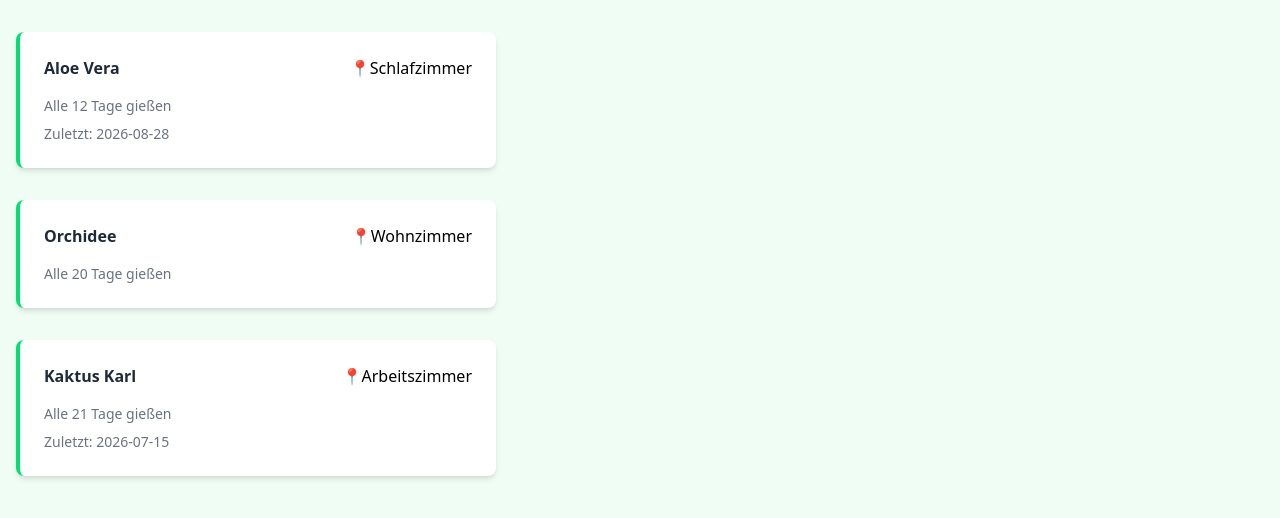
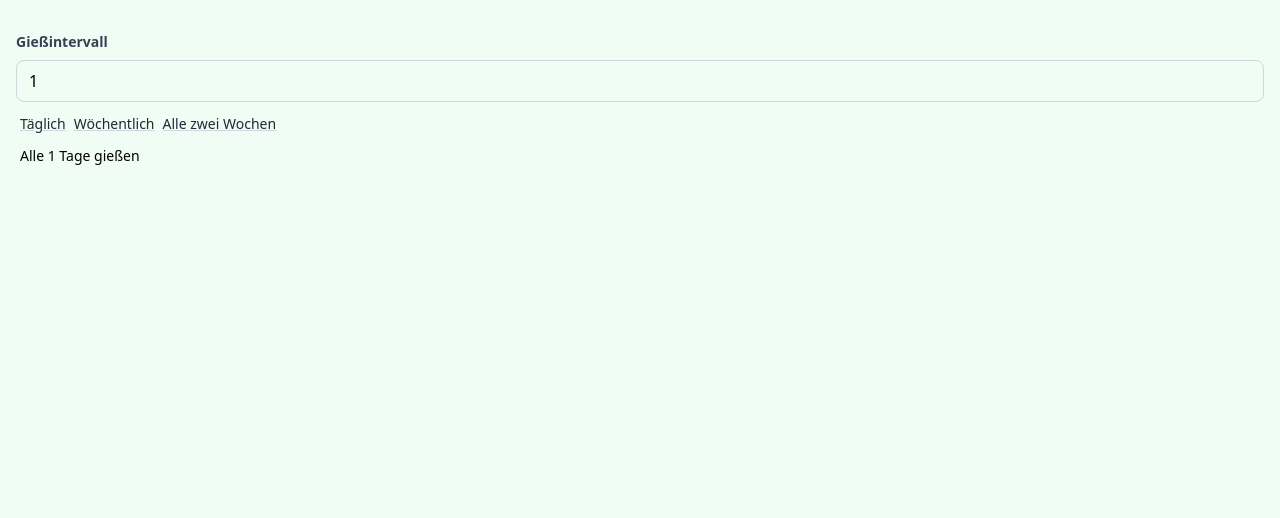
Before and after one commit to nilshartmann-workshops/2026-09-01-react, a React (Vite) app in the folder workspace/: page / in a window 1280 px wide. Shown: the top 518 px of the page. Built offline with nearby package versions, Linux system fonts and the light colour scheme.

Commit message:
05: State

```diff
--- a/workspace/src/components/App.tsx
+++ b/workspace/src/components/App.tsx
@@ -1,5 +1,5 @@
 import { Plant } from "../types.ts";
-import PlantCardList from "./PlantCardList.tsx";
+import IntervalSelector from "./IntervalSelector.tsx";
 
 const allPlants: Plant[] = [
   {
@@ -27,20 +27,9 @@ const allPlants: Plant[] = [
 export default function App() {
   return (
     <div className={"AppContainer"}>
-      <PlantCardList plants={allPlants} />
+      <IntervalSelector />
 
-      {/*<PlantCard*/}
-      {/*  name={"Aloe Vera"}*/}
-      {/*  location={"Schlafzimmer"}*/}
-      {/*  wateringInterval={12}*/}
-      {/*  lastWatered={"2026-08-28"}*/}
-      {/*/>*/}
-
-      {/*<PlantCard*/}
-      {/*  name={"Orchidee"}*/}
-      {/*  location={"Wohnzimmer"}*/}
-      {/*  wateringInterval={20}*/}
-      {/*/>*/}
+      {/*<PlantCardList plants={allPlants} />*/}
     </div>
   );
 }
--- /dev/null
+++ b/workspace/src/components/IntervalSelector.tsx
@@ -0,0 +1,32 @@
+import { ChangeEvent, useState } from "react";
+
+export default function IntervalSelector() {
+  const [interval, setInterval] = useState(1);
+
+  const handleIntervalChange = (e: ChangeEvent<HTMLInputElement>) => {
+    const valueAsString = e.target.value;
+
+    // Achtung: der Wert aus dem Event ist immer ein string!
+    // (alternativ zu Number: parseInt)
+    setInterval(Number(valueAsString));
+  };
+
+  // Validierung (z.B. keine negativen Zahlen) machen wir später
+
+  return (
+    <div className={"FormControl"}>
+      <label>Gießintervall</label>
+      <input type={"number"} value={interval} onChange={handleIntervalChange} />
+      <button type={"button"} className={"sm"} onClick={() => setInterval(1)}>
+        Täglich
+      </button>
+      <button type={"button"} className={"sm"} onClick={() => setInterval(7)}>
+        Wöchentlich
+      </button>
+      <button type={"button"} className={"sm"} onClick={() => setInterval(14)}>
+        Alle zwei Wochen
+      </button>
+      <div className={"px-1 text-sm"}>Alle {interval} Tage gießen</div>
+    </div>
+  );
+}
```
Also changed, not shown: 1 other file (tests, documents, lock files or other folders).
